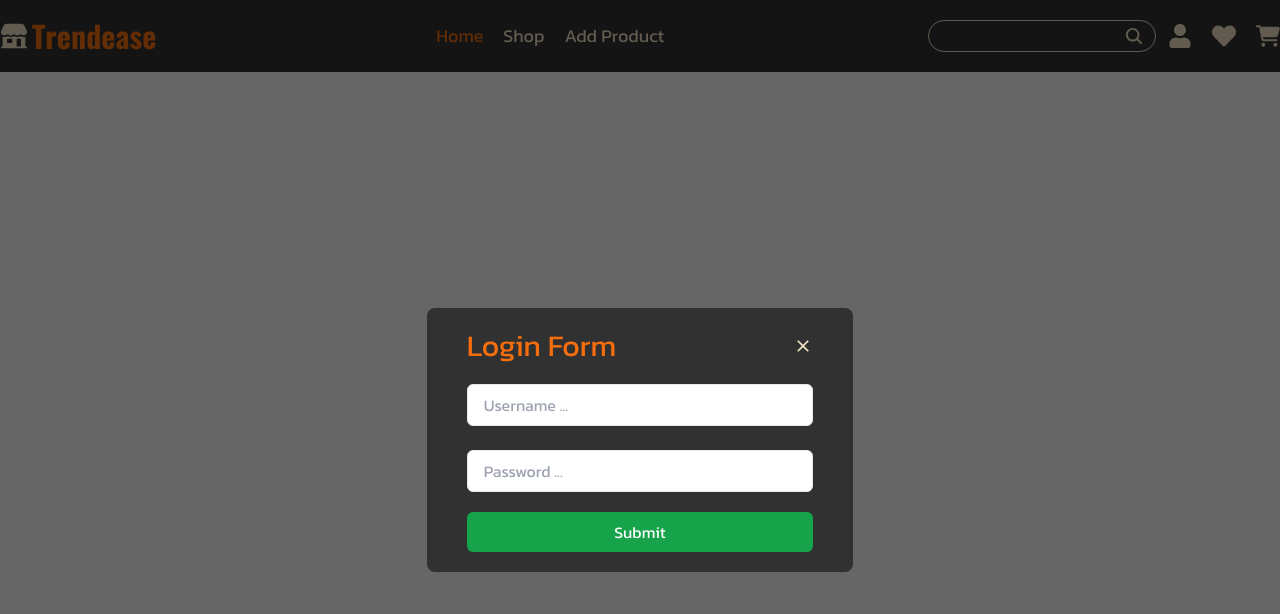
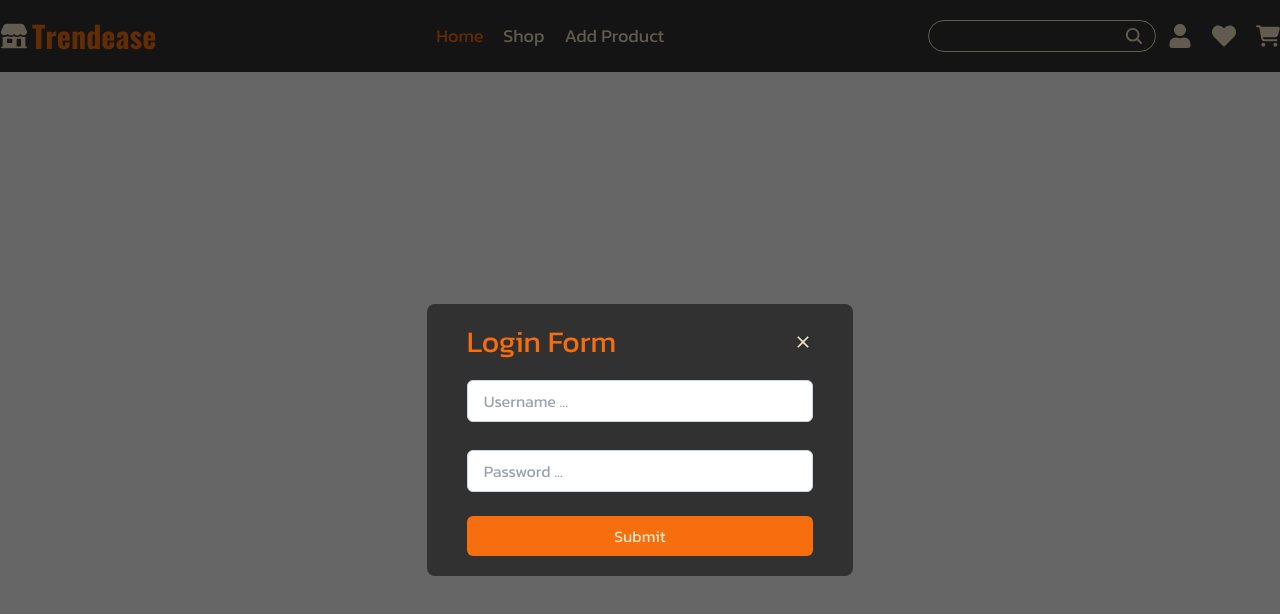
Before and after one commit to NighTzy-Godz/trendeasev2, a React (Vite) app in the folder client/: page / in a window 1280 px wide. Both pictures are taken after a click on the icon 1180 px from the left and 36 px from the top of the page. Shown: the top 614 px of the page. Built offline with nearby package versions, Linux system fonts and the light colour scheme.

Commit message:
Client Added the Login Modal Completely

```diff
--- a/client/package.json
+++ b/client/package.json
@@ -25,6 +25,7 @@
     "react-icons": "^5.0.1",
     "react-redux": "^9.1.0",
     "react-router-dom": "^6.22.3",
+    "react-toastify": "^10.0.5",
     "tailwind-merge": "^2.2.2"
   },
   "devDependencies": {
--- a/client/src/App.tsx
+++ b/client/src/App.tsx
@@ -6,7 +6,8 @@ import { useDispatch } from "react-redux";
 import { useSelector } from "react-redux";
 import { RootState } from "./store/store";
 import "animate.css";
-
+import "react-toastify/dist/ReactToastify.css";
+import { ToastContainer, Zoom } from "react-toastify";
 function App() {
   const colorTheme = useSelector((state: RootState) => state.ui.colorTheme);
   const dispatch = useDispatch();
@@ -17,6 +18,8 @@ function App() {
 
   return (
     <BrowserRouter>
+      {" "}
+      <ToastContainer transition={Zoom} />
       <Routes>
         <Route path="/" element={<HomeLayout />}>
           <Route index element={<Home />} />
--- a/client/src/components/common/Button.tsx
+++ b/client/src/components/common/Button.tsx
@@ -3,11 +3,12 @@ import { VariantProps, cva } from "class-variance-authority";
 import { cn } from "../../utils/utils";
 
 const btnVariants = cva(
-  "w-full inline-flex items-center justify-center rounded-md rounded-md font-kanit focus:outline-none focus:ring-2",
+  "w-full inline-flex items-center justify-center rounded-md rounded-md font-kanit focus:outline-none focus:ring-2 ",
   {
     variants: {
       variant: {
-        default: "bg-mainColor text-textColor hover:bg-mainColorHover",
+        default:
+          "bg-mainColor text-textColor hover:bg-mainColorHover focus:ring-textColor",
         success: "bg-green-600 text-white",
         error: "bg-red-500 text-white",
       },
--- a/client/src/components/common/Input.tsx
+++ b/client/src/components/common/Input.tsx
@@ -1,14 +1,17 @@
-import React, { InputHTMLAttributes } from "react";
+import React, { InputHTMLAttributes, forwardRef } from "react";
 
 interface InputProps extends InputHTMLAttributes<HTMLInputElement> {}
 
-function Input({ ...props }: InputProps) {
+const Input = forwardRef<HTMLInputElement, InputProps>(
+  ({ className, ...props }: InputProps, ref) => {
     return (
       <input
+        ref={ref}
         {...props}
-      className="w-full py-2 px-4 rounded-md text-slate-700 border focus:border-mainColor focus:ring-mainColor outline-none font-kanit"
+        className={`w-full py-2 px-4 rounded-md text-slate-700 border focus:border-mainColor focus:ring-mainColor outline-none font-kanit border-slate-300 ${className}`}
       />
     );
   }
+);
 
 export default Input;
--- /dev/null
+++ b/client/src/components/common/InputError.tsx
@@ -0,0 +1,11 @@
+import React from "react";
+
+interface InputErrorProps {
+  msg?: string;
+}
+
+function InputError({ msg }: InputErrorProps) {
+  return <p className="font-kanit text-errColor text-sm">{msg}</p>;
+}
+
+export default InputError;
--- a/client/src/components/modal/user/LoginModal.tsx
+++ b/client/src/components/modal/user/LoginModal.tsx
@@ -1,9 +1,12 @@
-import React from "react";
+import React, { useEffect } from "react";
 import Modal from "../../common/Modal";
 import { useForm } from "react-hook-form";
 import { LoginData } from "../../../interfaces/userInterfaces";
 import Input from "../../common/Input";
 import Button from "../../common/Button";
+import InputError from "../../common/InputError";
+import { useLoginUserMutation } from "../../../store/apis/userApi";
+import { toast } from "react-toastify";
 
 interface LoginModalProps {
   isShow: boolean;
@@ -11,23 +14,60 @@ interface LoginModalProps {
 }
 
 function LoginModal({ isShow, onModalClose }: LoginModalProps) {
+  const [loginUser, result] = useLoginUserMutation();
+  const { error } = result;
+
   const {
     register,
     handleSubmit,
     formState: { errors },
   } = useForm<LoginData>();
 
+  useEffect(() => {
+    if (error) {
+      if ("status" in error) {
+        toast.error(error.data as string, {
+          autoClose: 2500,
+          toastId: "Login ERror",
+        });
+      }
+    }
+  }, [result]);
+
+  const handleLoginSubmit = (data: LoginData) => {
+    loginUser(data);
+  };
+
   if (isShow) {
     return (
       <Modal headerTitle="Login Form" onModalClose={onModalClose}>
-        <div className="mb-6">
-          <Input placeholder="Username ..." />
-        </div>
+        <form onSubmit={handleSubmit(handleLoginSubmit)}>
+          {" "}
+          <div className="mb-6">
+            <Input
+              className="mb-1 "
+              type="email"
+              placeholder="Username ..."
+              {...register("email", {
+                required: "Username is a required field",
+              })}
+            />
+            {errors.email && <InputError msg={errors.email.message} />}
+          </div>
+          <div className="mb-5">
+            <Input
+              className="mb-1"
+              placeholder="Password ..."
+              type="password"
+              {...register("password", {
+                required: "Password is a required field",
+              })}
+            />
 
-        <div className="mb-5">
-          <Input placeholder="Password ..." type="password" />
-        </div>
-        <Button variant="success">Submit</Button>
+            {errors.password && <InputError msg={errors.password.message} />}
+          </div>
+          <Button variant="default">Submit</Button>
+        </form>
       </Modal>
     );
   }
--- a/client/src/store/apis/userApi.ts
+++ b/client/src/store/apis/userApi.ts
@@ -1,3 +1,25 @@
-import { createApi } from "@reduxjs/toolkit/query/react";
+import { createApi, fetchBaseQuery } from "@reduxjs/toolkit/query/react";
+import { LoginData } from "../../interfaces/userInterfaces";
 
-// const userApi = createApi({})
+const userApi = createApi({
+  reducerPath: "user",
+  baseQuery: fetchBaseQuery({
+    baseUrl: "http://localhost:8080/api",
+  }),
+  endpoints(builder) {
+    return {
+      loginUser: builder.mutation({
+        query: (body: LoginData) => {
+          return {
+            method: "POST",
+            body,
+            url: "/user/loginUser",
+          };
+        },
+      }),
+    };
+  },
+});
+
+export const { useLoginUserMutation } = userApi;
+export { userApi };
--- a/client/src/store/reducers/reducer.ts
+++ b/client/src/store/reducers/reducer.ts
@@ -1,8 +1,10 @@
 import { combineReducers } from "@reduxjs/toolkit";
 import { productsApi } from "../apis/productsApi";
 import uiReducer from "../slices/ui";
+import { userApi } from "../apis/userApi";
 
 export default combineReducers({
   ui: uiReducer,
   [productsApi.reducerPath]: productsApi.reducer,
+  [userApi.reducerPath]: userApi.reducer,
 });
--- a/client/src/store/store.ts
+++ b/client/src/store/store.ts
@@ -3,11 +3,14 @@ import { setupListeners } from "@reduxjs/toolkit/query";
 import { productsApi } from "./apis/productsApi";
 
 import reducer from "./reducers/reducer";
+import { userApi } from "./apis/userApi";
 
 export const store = configureStore({
   reducer,
   middleware: (getDefaultMiddleware) =>
-    getDefaultMiddleware().concat(productsApi.middleware),
+    getDefaultMiddleware()
+      .concat(productsApi.middleware)
+      .concat(userApi.middleware),
 });
 
 export type RootState = ReturnType<typeof reducer>;
```
Also changed, not shown: 1 other file (tests, documents, lock files or other folders). Lines whose indentation alone changed are shown as unchanged.
